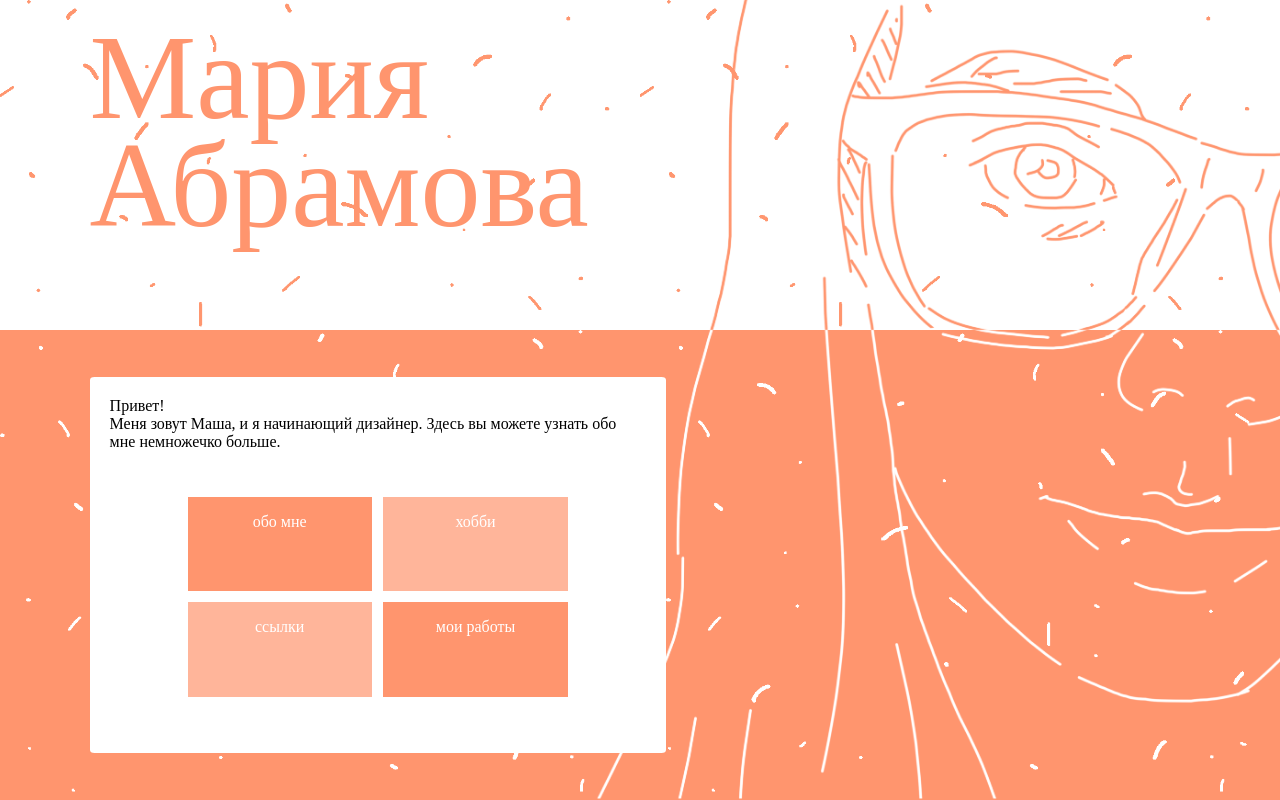
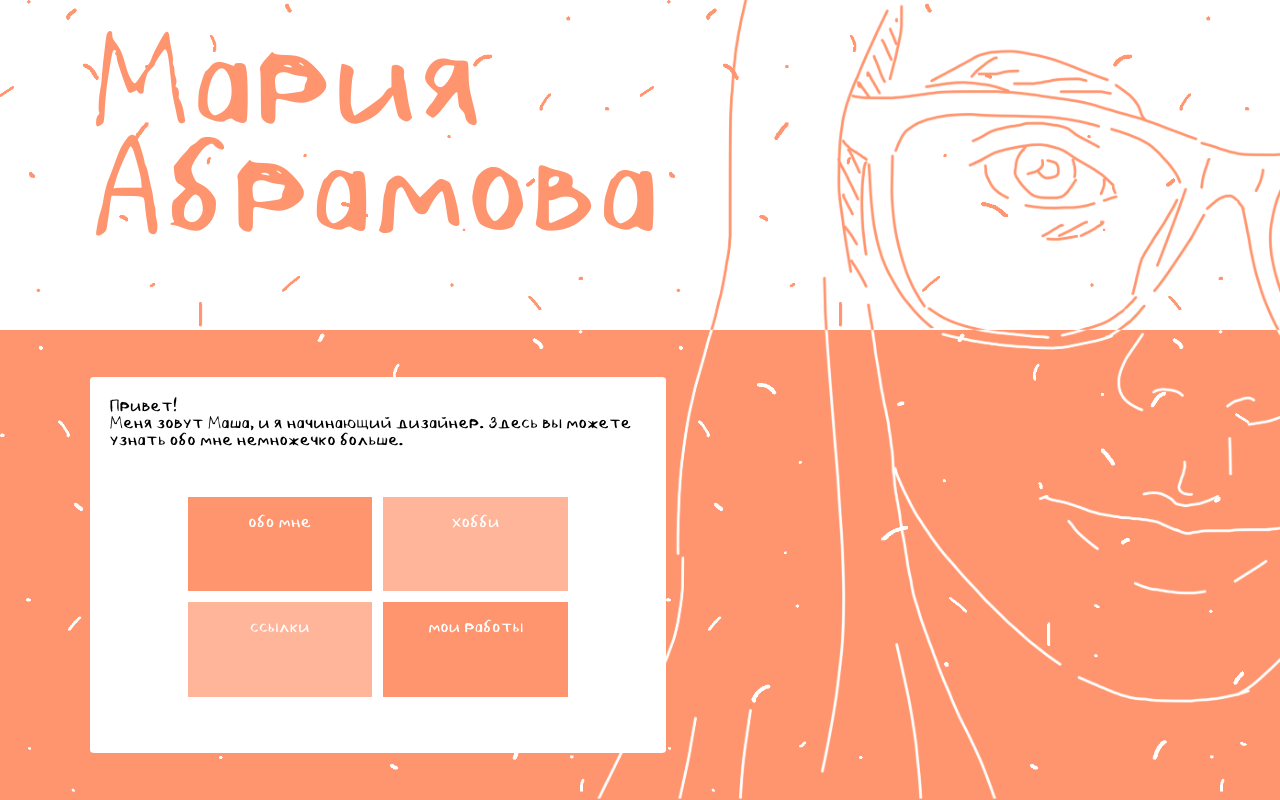
Before and after one commit to 0mahen0/0mahen0, a plain HTML site: page index.html in a window 1280 px wide. Drawn offline with Linux system fonts and the light colour scheme.

Commit message:
Update index.html

```diff
--- a/index.html
+++ b/index.html
@@ -8,6 +8,12 @@
     </title>
     <link rel="stylesheet" href="index.css">
 </head>
+    <style>
+    @font-face {
+        font-family: Maha;
+        src: url(Maha/Maha.ttf);
+        }
+    </style>
 
 <body>
     <a> <img src="остальное/аним.gif" style="width: 50%; height: 60%"></a>
```
